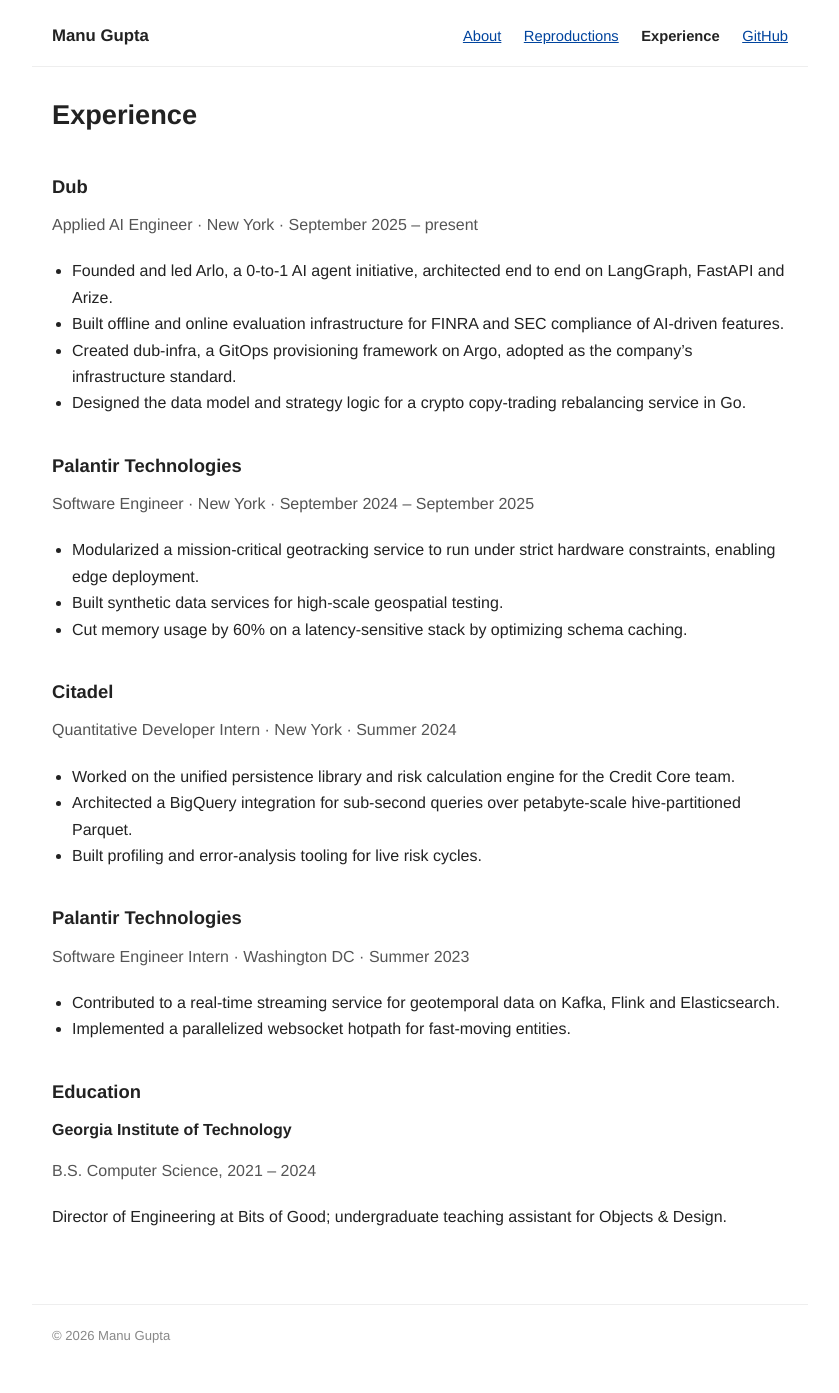
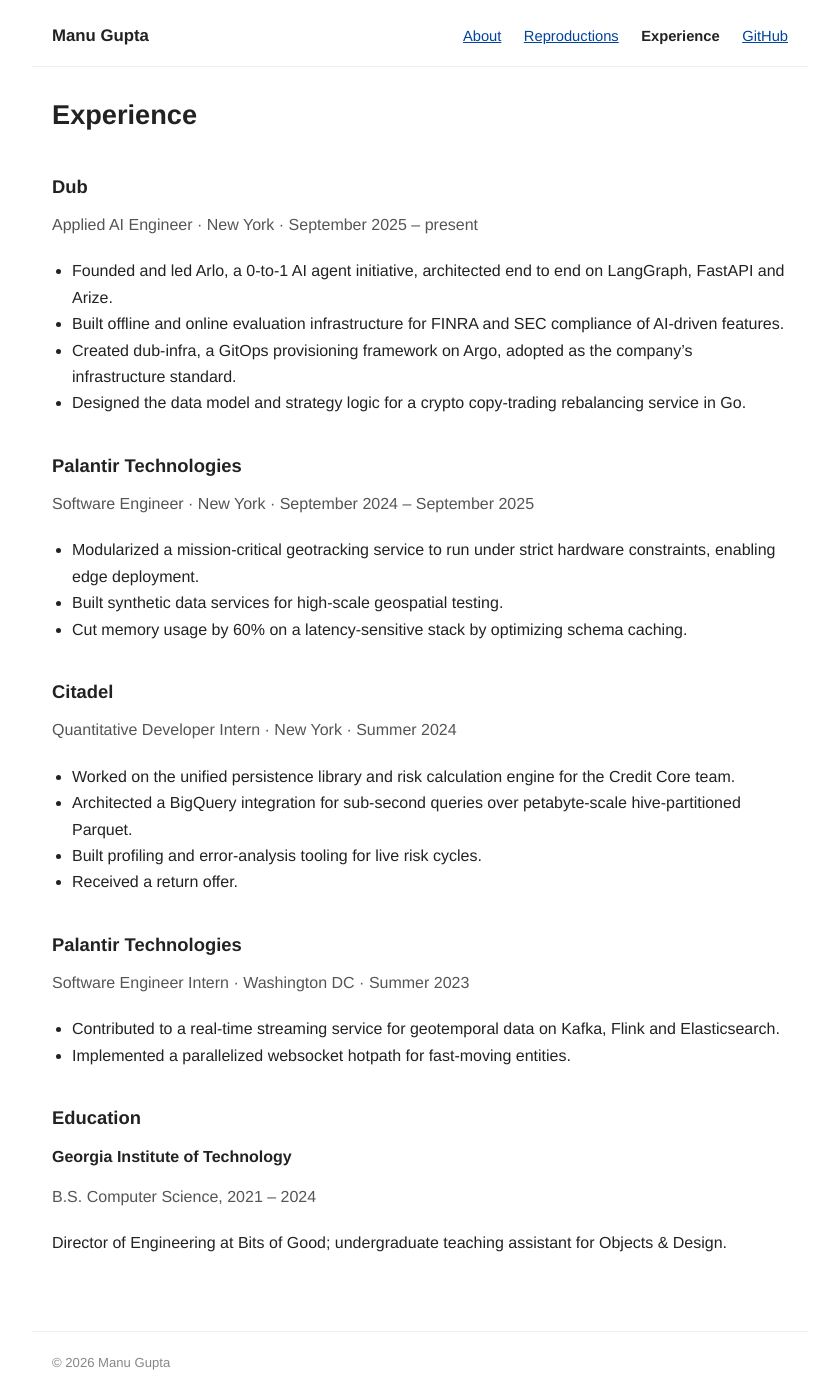
Before and after one commit to mgupta8143/mgupta8143.github.io, a Jekyll site: the page built from experience.md, in a window 1280 px wide. Shown: the whole page, without its empty margins (220-1059 px from the left). Built offline with Jekyll 4.4.1, drawn with Linux system fonts in a browser that asks for light colours; before the commit the page ends 1367 px from its top, so only the background shows below that.

Commit message:
Note the Citadel return offer
Co-Authored-By: Claude Opus 5 <noreply@anthropic.com>

```diff
--- a/experience.md
+++ b/experience.md
@@ -27,6 +27,7 @@ permalink: /experience/
 - Worked on the unified persistence library and risk calculation engine for the Credit Core team.
 - Architected a BigQuery integration for sub-second queries over petabyte-scale hive-partitioned Parquet.
 - Built profiling and error-analysis tooling for live risk cycles.
+- Received a return offer.
 
 ## Palantir Technologies
 <p class="role">Software Engineer Intern &middot; Washington DC &middot; Summer 2023</p>
```
